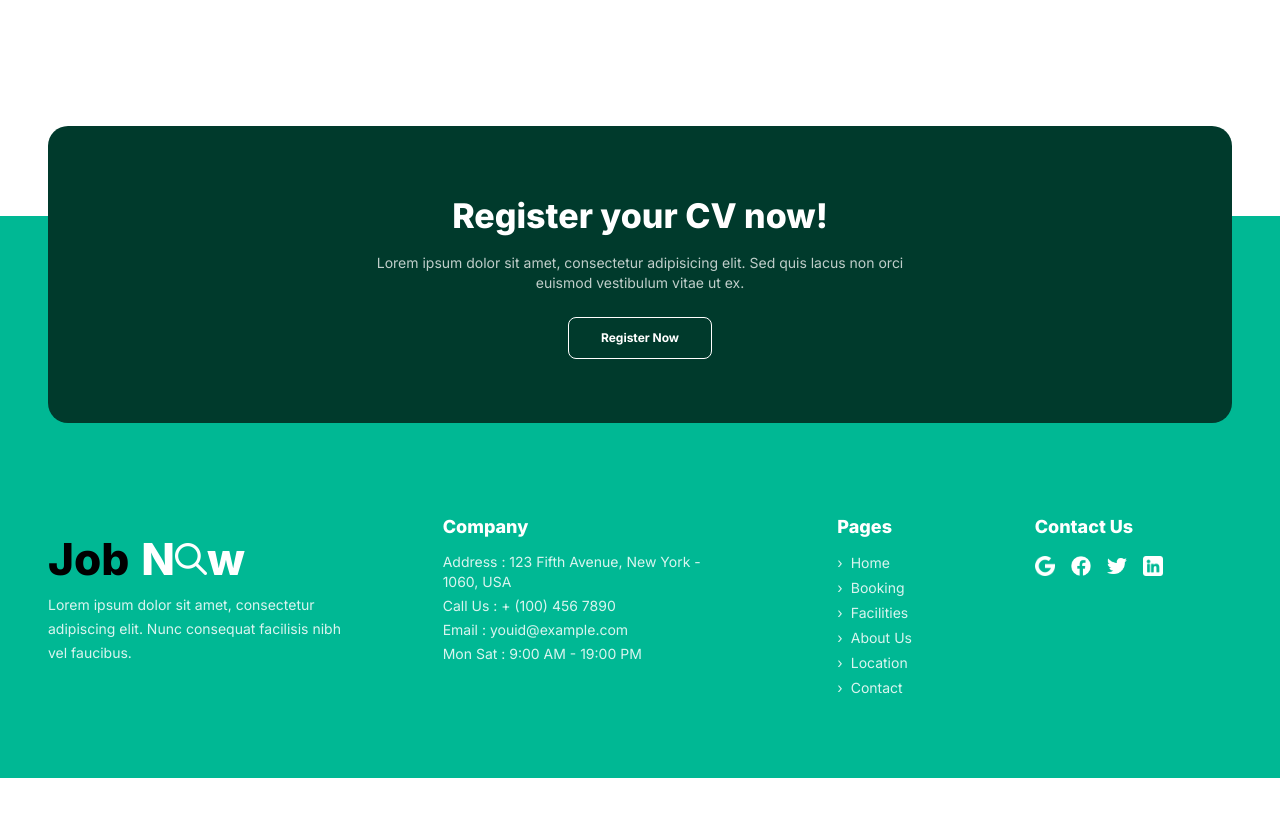
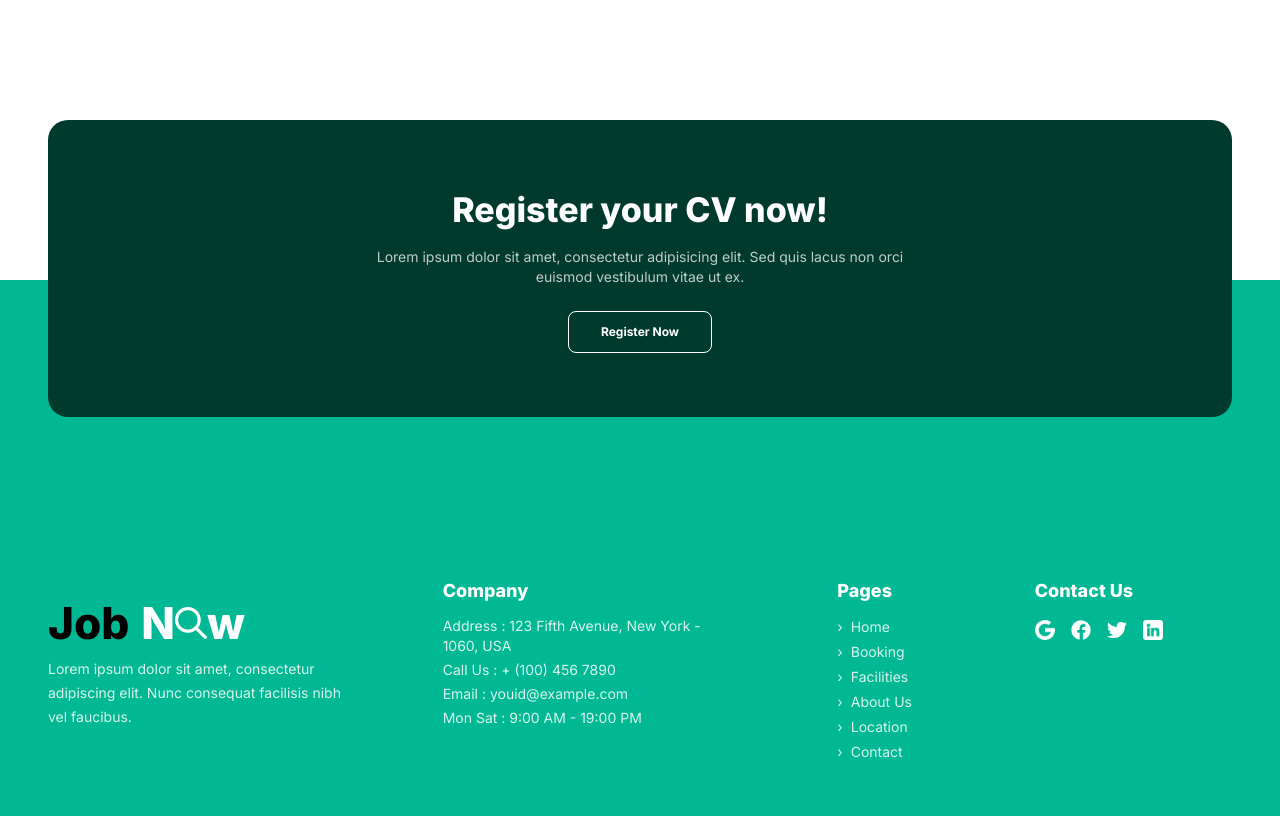
Before and after one commit to joseficani/jobnow, a Next.js app: page / in a window 1280 px wide. Shown: the part 4180-4996 px from the top of the page. Before the commit the page ends 4958 px from the top, so only its background shows below. Built offline with nearby package versions, Linux system fonts and the light colour scheme.

Commit message:
adjusted the footer part

```diff
--- a/components/Footer.jsx
+++ b/components/Footer.jsx
@@ -4,9 +4,9 @@ import Image from "next/image";
 
 export default function FooterWithCta() {
   return (
-    <section className="w-full bg-[var(--brand)] mt-32 md:mt-40">
+    <section className="w-full bg-[var(--brand)] mt-48 md:mt-56">
       <div className="container mx-auto px-6 md:px-12">
-        <div className="relative -top-[64px] md:-top-[90px]">
+       <div className="relative -top-[110px] md:-top-[160px]">
           <div
             className="
               mx-auto
```
